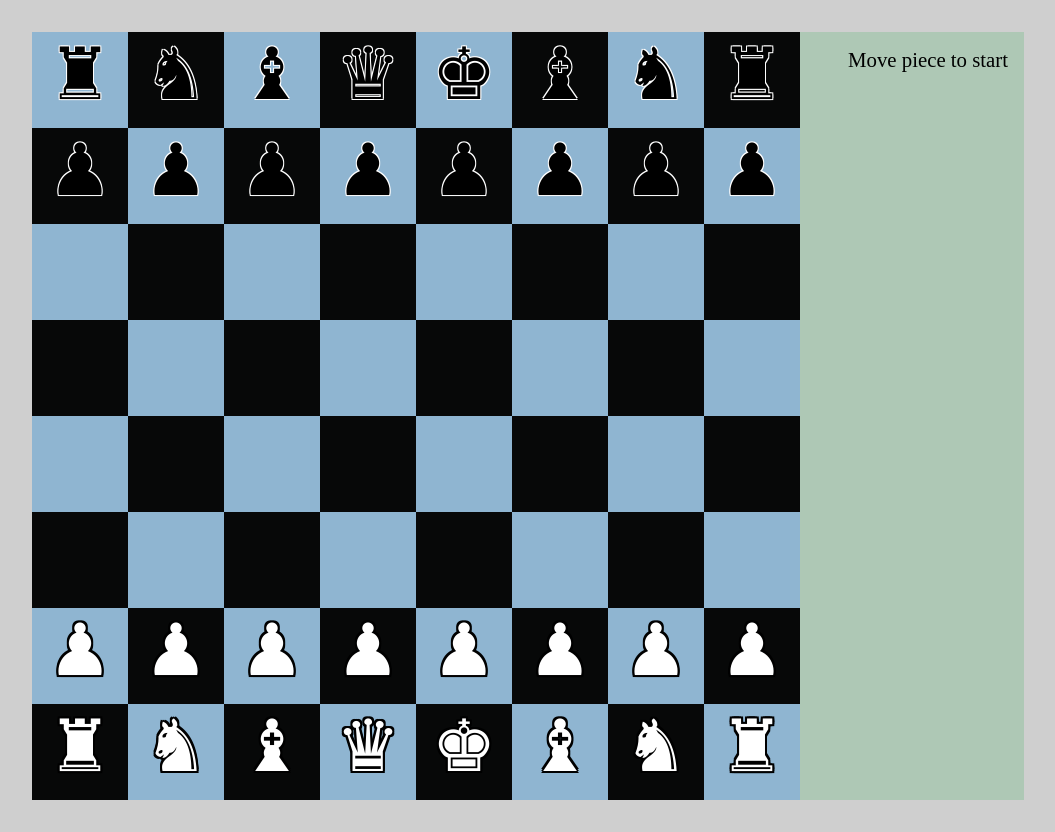
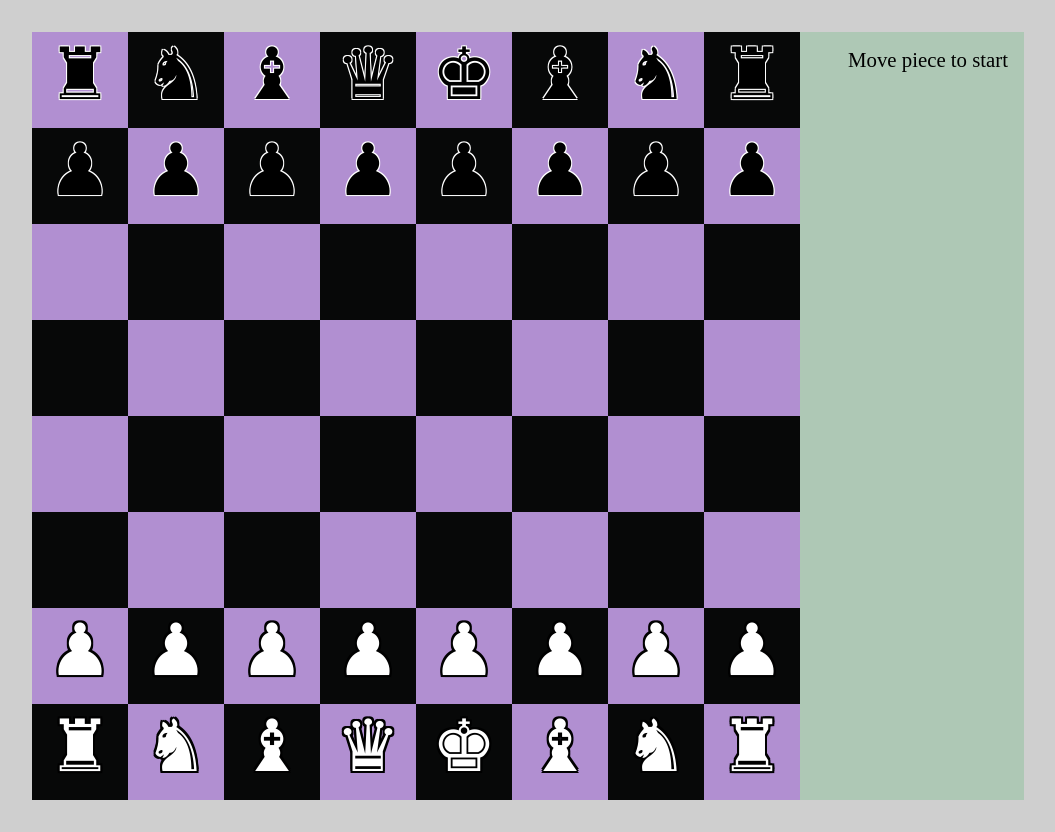
Before and after one commit to emilbratt/lonely-chess, a plain HTML site: page index.html in a window 1280 px wide. Shown: the whole page, without its empty margins (0-1055 px from the left). Drawn offline with Linux system fonts and the light colour scheme.

Commit message:
color change (#36)
Changed color on tile in css

```diff
--- a/src/css/style.css
+++ b/src/css/style.css
@@ -1,5 +1,5 @@
 :root {
-    --light-tile-bg: hsl(205, 42%, 69%);
+    --light-tile-bg: hsl(271, 42%, 69%);
     --dark-tile-bg: hsl(180, 7%, 3%);
     --bg-color: hsl(205, 0%, 81%);
     --tile-width: 6rem;
```
